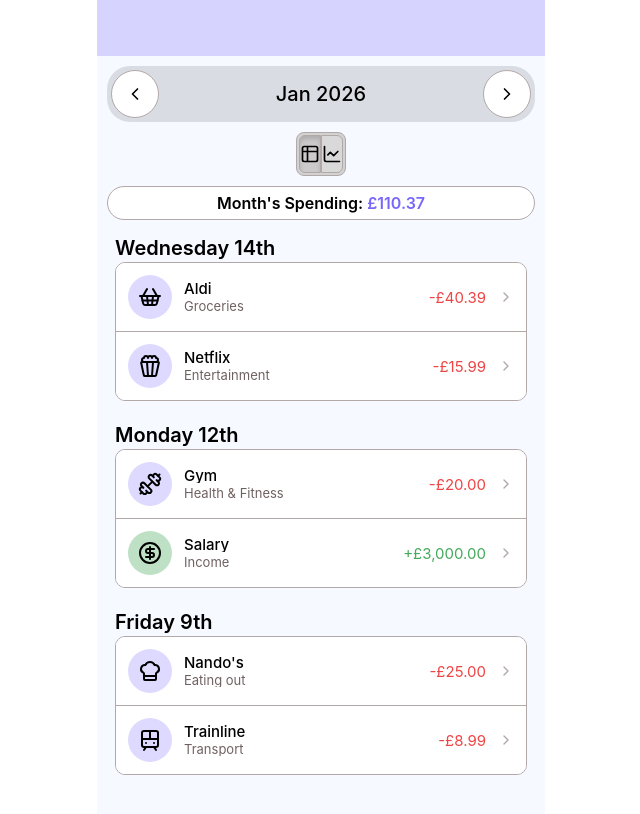
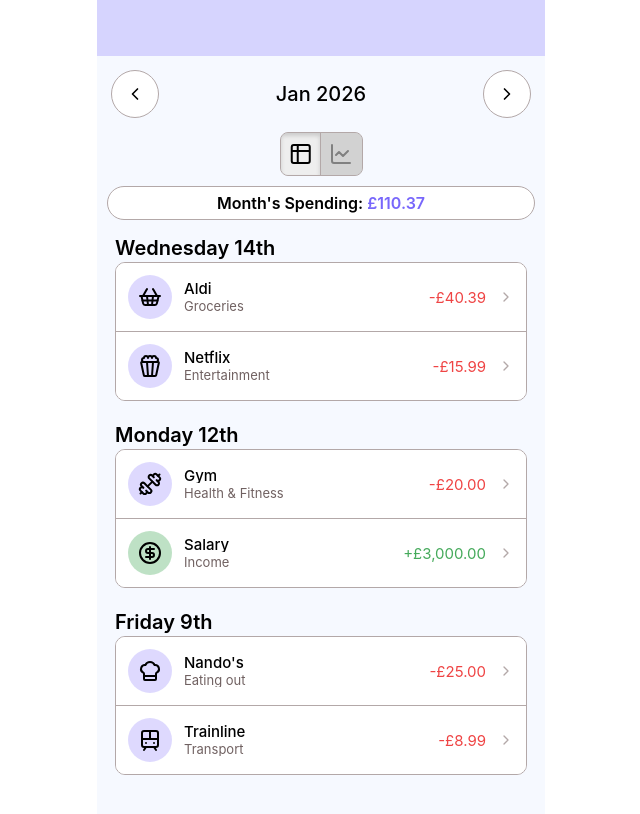
Before and after one commit to CDStLouis/BudgetTracker, a Vue app in the folder frontend/budget-tracker/: page / in a window 1280 px wide. Shown: the top 814 px of the page, without its empty margins (319-959 px from the left). Built offline with nearby package versions, Linux system fonts and the light colour scheme.

Commit message:
refactor: Improved styling for month selector

```diff
--- a/frontend/budget-tracker/src/components/MonthSelector.vue
+++ b/frontend/budget-tracker/src/components/MonthSelector.vue
@@ -13,7 +13,7 @@ const emit = defineEmits<{
 </script>
 
 <template>
-  <div class="grid grid-cols-[1fr_auto_1fr] items-center rounded-[23px] bg-[#d9dde3] p-1">
+  <div class="grid grid-cols-[1fr_auto_1fr] items-center rounded-[23px] p-1">
     <button
       type="button"
       class="flex h-12 w-12 items-center justify-center justify-self-start rounded-full border border-[#b3a8a8] bg-white text-black transition disabled:cursor-not-allowed disabled:bg-[#d9d9d9] disabled:text-[#808080]"
--- a/frontend/budget-tracker/src/components/ViewToggle.vue
+++ b/frontend/budget-tracker/src/components/ViewToggle.vue
@@ -9,24 +9,24 @@ const emit = defineEmits<{
   change: [view: 'table' | 'graph']
 }>()
 
-const baseButtonClass =
-  'flex h-full w-1/2 items-center justify-center border border-[#b3a8a8] text-black transition'
+const baseButtonClass = 'flex h-full w-1/2 items-center justify-center transition'
 </script>
 
 <template>
-  <div class="mx-auto flex h-11 w-fit rounded-lg border border-[#b3a8a8] bg-[#d2d2d2] p-0.5">
+  <div class="mx-auto flex h-11 w-fit overflow-hidden rounded-lg border border-[#b3a8a8] bg-[#d2d2d2]">
     <button
       type="button"
       aria-label="Table view"
       :class="[
         baseButtonClass,
+        'border-r border-[#b3a8a8]',
         props.activeView === 'table'
-          ? 'rounded-l-md bg-[rgba(179,168,168,0.2)] shadow-[inset_0_3px_4px_rgba(0,0,0,0.15)]'
-          : 'rounded-l-md bg-[#d9d9d9]'
+          ? 'bg-[#eeeeee] text-black shadow-[inset_0_3px_4px_rgba(0,0,0,0.15)]'
+          : 'bg-[#d2d2d2] text-[#808080]'
       ]"
       @click="emit('change', 'table')"
     >
-      <Table2 class="h-5 w-5" />
+      <Table2 class="h-6 w-10" />
     </button>
 
     <button
@@ -35,12 +35,12 @@ const baseButtonClass =
       :class="[
         baseButtonClass,
         props.activeView === 'graph'
-          ? 'rounded-r-md bg-[rgba(179,168,168,0.2)] shadow-[inset_0_3px_4px_rgba(0,0,0,0.15)]'
-          : 'rounded-r-md bg-[#d9d9d9]'
+          ? 'bg-[#eeeeee] text-black shadow-[inset_0_3px_4px_rgba(0,0,0,0.15)]'
+          : 'bg-[#d2d2d2] text-[#808080]'
       ]"
       @click="emit('change', 'graph')"
     >
-      <ChartLine class="h-5 w-5" />
+      <ChartLine class="h-6 w-10" />
     </button>
   </div>
 </template>
```
